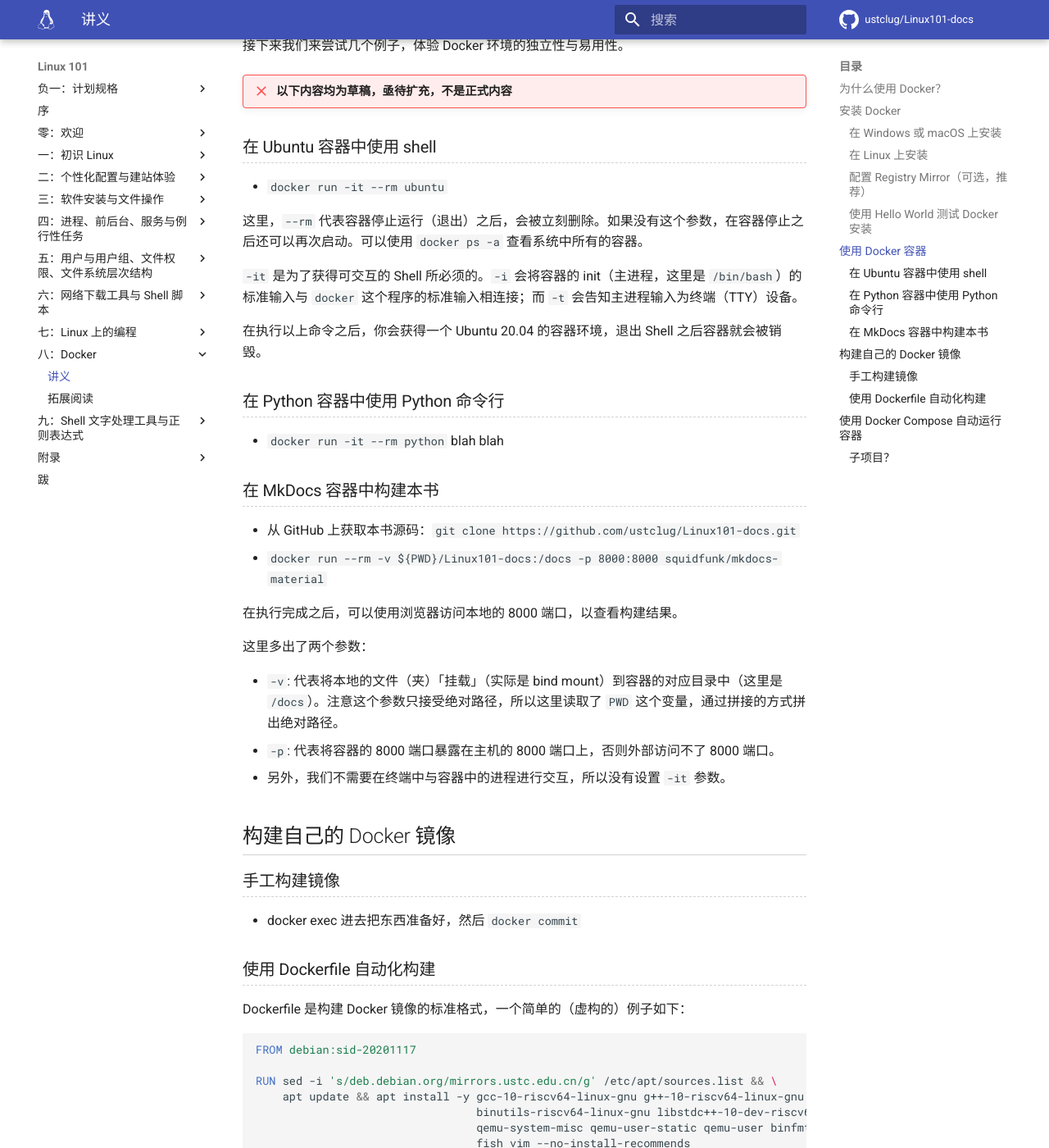
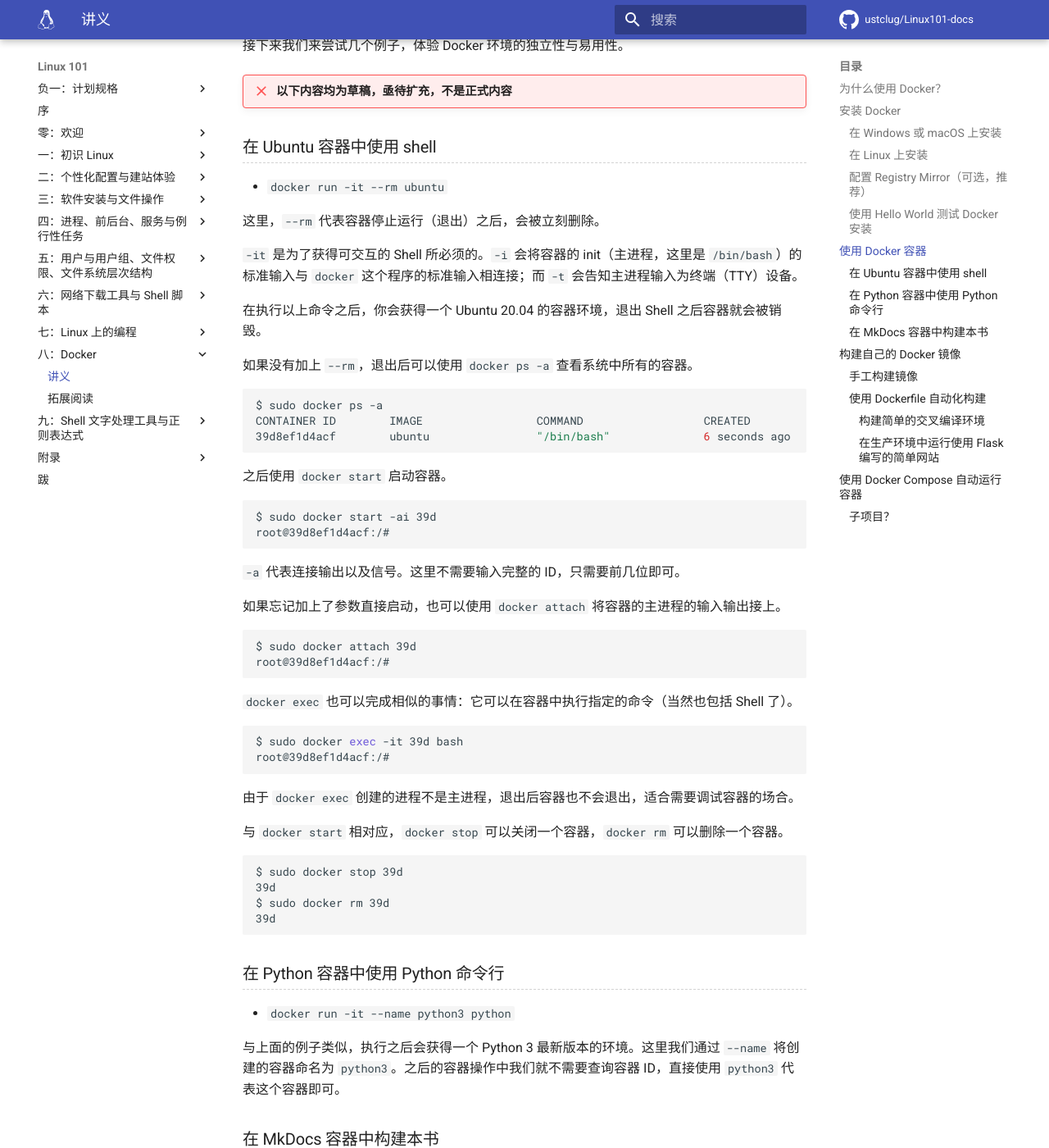
Before and after one commit to ustclug/Linux101-docs, an MkDocs documentation site: the page built from docs/Ch08/index.md, in a window 1280 px wide and 1400 px high, scrolled down 3420 px. Shown: the whole window at 82% size. Built offline with MkDocs 1.6.1 and Material for MkDocs 9.7.7, drawn with Linux system fonts in a browser that asks for light colours; comment, search, counter and statistics services are not loaded; some of the changed text lies outside the part shown.

Commit message:
add examples of some docker commands

````diff
--- a/docs/Ch08/index.md
+++ b/docs/Ch08/index.md
@@ -122,15 +122,59 @@
 
 - `docker run -it --rm ubuntu`
 
-这里，`--rm` 代表容器停止运行（退出）之后，会被立刻删除。如果没有这个参数，在容器停止之后还可以再次启动。可以使用 `docker ps -a` 查看系统中所有的容器。
+这里，`--rm` 代表容器停止运行（退出）之后，会被立刻删除。
 
 `-it` 是为了获得可交互的 Shell 所必须的。`-i` 会将容器的 init（主进程，这里是 `/bin/bash`）的标准输入与 `docker` 这个程序的标准输入相连接；而 `-t` 会告知主进程输入为终端（TTY）设备。
 
 在执行以上命令之后，你会获得一个 Ubuntu 20.04 的容器环境，退出 Shell 之后容器就会被销毁。
 
+如果没有加上 `--rm`，退出后可以使用 `docker ps -a` 查看系统中所有的容器。
+
+```shell
+$ sudo docker ps -a
+CONTAINER ID        IMAGE                 COMMAND                  CREATED             STATUS                         PORTS               NAMES
+39d8ef1d4acf        ubuntu                "/bin/bash"              6 seconds ago       Exited (0) 3 seconds ago                           gracious_brahmagupta
+```
+
+之后使用 `docker start` 启动容器。
+
+```shell
+$ sudo docker start -ai 39d
+root@39d8ef1d4acf:/#
+```
+
+`-a` 代表连接输出以及信号。这里不需要输入完整的 ID，只需要前几位即可。
+
+如果忘记加上了参数直接启动，也可以使用 `docker attach` 将容器的主进程的输入输出接上。
+
+```shell
+$ sudo docker attach 39d
+root@39d8ef1d4acf:/#
+```
+
+`docker exec` 也可以完成相似的事情：它可以在容器中执行指定的命令（当然也包括 Shell 了）。
+
+```shell
+$ sudo docker exec -it 39d bash
+root@39d8ef1d4acf:/#
+```
+
+由于 `docker exec` 创建的进程不是主进程，退出后容器也不会退出，适合需要调试容器的场合。
+
+与 `docker start` 相对应，`docker stop` 可以关闭一个容器，`docker rm` 可以删除一个容器。
+
+```shell
+$ sudo docker stop 39d
+39d
+$ sudo docker rm 39d
+39d
+```
+
 ### 在 Python 容器中使用 Python 命令行 {#use-python-repl}
 
-- `docker run -it --rm python` blah blah
+- `docker run -it --name python3 python`
+
+与上面的例子类似，执行之后会获得一个 Python 3 最新版本的环境。这里我们通过 `--name` 将创建的容器命名为 `python3`。之后的容器操作中我们就不需要查询容器 ID，直接使用 `python3` 代表这个容器即可。
 
 ### 在 MkDocs 容器中构建本书 {#use-mkdocs-material-build}
 
@@ -142,7 +186,7 @@
 这里多出了两个参数：
 
 - `-v`: 代表将本地的文件（夹）「挂载」（实际是 bind mount）到容器的对应目录中（这里是 `/docs`）。注意这个参数只接受绝对路径，所以这里读取了 `PWD` 这个变量，通过拼接的方式拼出绝对路径。
-- `-p`: 代表将容器的 8000 端口暴露在主机的 8000 端口上，否则外部访问不了 8000 端口。
+- `-p 8000:8000`: 代表将容器的 8000 端口暴露在主机的 8000 端口上，否则容器外部访问不了 8000 端口。
 - 另外，我们不需要在终端中与容器中的进程进行交互，所以没有设置 `-it` 参数。
 
 ## 构建自己的 Docker 镜像 {#build-docker-image}
@@ -153,7 +197,11 @@
 
 ### 使用 Dockerfile 自动化构建 {#build-with-dockerfile}
 
-Dockerfile 是构建 Docker 镜像的标准格式，一个简单的（虚构的）例子如下：
+Dockerfile 是构建 Docker 镜像的标准格式，下面会举一些例子。在举完例子之后，我们会基于这些例子简单介绍 Dockerfile 的语法。
+
+#### 构建简单的交叉编译[^1]环境 {#cross-compile-example}
+
+这个例子尝试使用 Debian 仓库中的 RISC-V 交叉编译工具链与 QEMU 模拟器构建一个简单的用于交叉编译的环境。
 
 ```Dockerfile
 FROM debian:sid-20201117
@@ -171,7 +219,36 @@
 CMD ["fish"]
 ```
 
-这个例子尝试使用 Debian 仓库中的 RISC-V 交叉编译工具链构建一个简单的用于交叉编译的环境。
+通过使用 `docker build`，我们可以构建出镜像。
+
+```shell
+sudo docker build -t riscv-cross:example .
+```
+
+`-t riscv-cross:example` 代表为这个镜像打上 `riscv-cross:example` 的标签。构建完成后，使用 `docker run` 执行即可：
+
+```shell
+$ sudo docker run -v ${PWD}/workspace:/workspace -it riscv-cross:example
+Welcome to fish, the friendly interactive shell
+Type `help` for instructions on how to use fish
+root@dec3d33003ee /workspace# vim helloworld.c
+root@dec3d33003ee /workspace# riscv64-linux-gnu-gcc-10 helloworld.c
+root@dec3d33003ee /workspace# qemu-riscv64 ./a.out
+Hello, world!
+```
+
+#### 在生产环境中运行使用 Flask 编写的简单网站 {#flask-production-example}
+
+Flask 是一个知名的 Python web 框架。
+
+```
+FROM tiangolo/uwsgi-nginx-flask:python3.8
+
+RUN pip3 config set global.index-url https://mirrors.bfsu.edu.cn/pypi/web/simple
+RUN pip3 install pyopenssl
+
+COPY ./app /app
+```
 
 !!! tip "尽量减少 Docker 镜像的层数"
 
@@ -180,3 +257,6 @@
 ## 使用 Docker Compose 自动运行容器 {#docker-compose}
 
 ### 子项目？
+
+
+[^1]: 交叉编译：指在某个平台上编译出另一个平台的程序。例如在 Linux 上使用 MinGW 工具链编译 Windows 程序即为一个交叉编译的例子。
````
